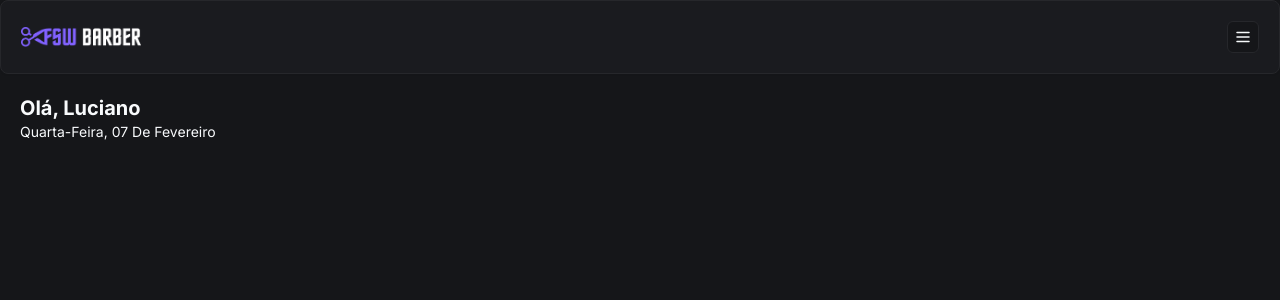
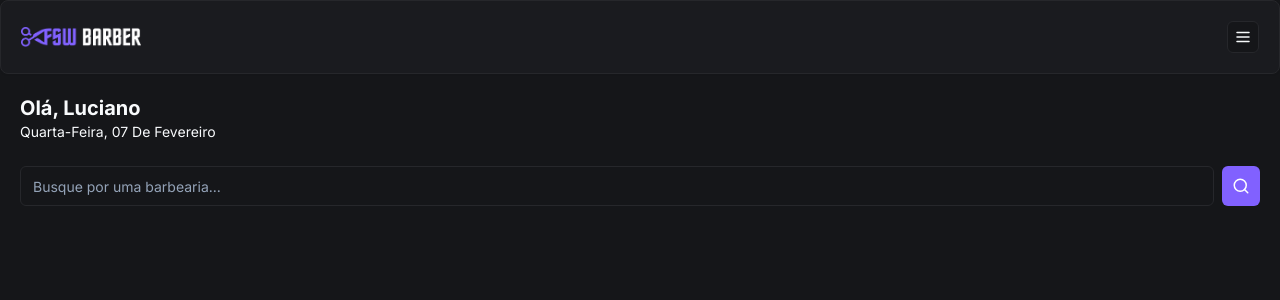
Before and after one commit to lucianobs1/next-barber-system, a Next.js app: page / in a window 1280 px wide. Shown: the top 300 px of the page. Built offline with nearby package versions, Linux system fonts and the light colour scheme.

Commit message:
feat: add search component

```diff
--- /dev/null
+++ b/app/(home)/_components/search.tsx
@@ -0,0 +1,19 @@
+'use client';
+
+import { Button } from '@/app/_components/ui/button';
+import { Input } from '@/app/_components/ui/input';
+import { SearchIcon } from 'lucide-react';
+import React from 'react';
+
+const Search: React.FC = () => {
+  return (
+    <div className="flex items-center gap-2">
+      <Input placeholder="Busque por uma barbearia..." />
+      <Button variant="default" size="icon">
+        <SearchIcon size={18} />
+      </Button>
+    </div>
+  );
+};
+
+export { Search };
--- a/app/(home)/page.tsx
+++ b/app/(home)/page.tsx
@@ -1,6 +1,7 @@
 import { format } from 'date-fns';
 import { Header } from '../_components/header';
 import { ptBR } from 'date-fns/locale';
+import { Search } from './_components/search';
 
 export default function Home() {
   return (
@@ -15,6 +16,10 @@
           })}
         </p>
       </div>
+
+      <div className="px-5 mt-6">
+        <Search />
+      </div>
     </div>
   );
 }
--- /dev/null
+++ b/app/_components/ui/input.tsx
@@ -0,0 +1,25 @@
+import * as React from "react"
+
+import { cn } from "@/app/_lib/utils"
+
+export interface InputProps
+  extends React.InputHTMLAttributes<HTMLInputElement> {}
+
+const Input = React.forwardRef<HTMLInputElement, InputProps>(
+  ({ className, type, ...props }, ref) => {
+    return (
+      <input
+        type={type}
+        className={cn(
+          "flex h-10 w-full rounded-md border border-input bg-background px-3 py-2 text-sm ring-offset-background file:border-0 file:bg-transparent file:text-sm file:font-medium placeholder:text-muted-foreground focus-visible:outline-none focus-visible:ring-2 focus-visible:ring-ring focus-visible:ring-offset-2 disabled:cursor-not-allowed disabled:opacity-50",
+          className
+        )}
+        ref={ref}
+        {...props}
+      />
+    )
+  }
+)
+Input.displayName = "Input"
+
+export { Input }
```
